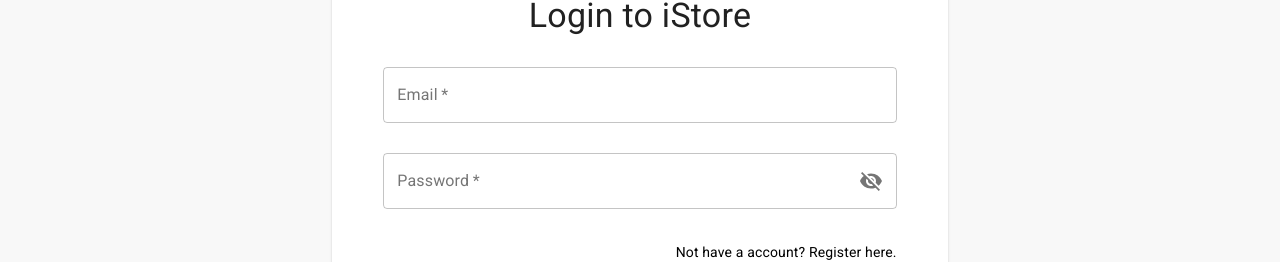
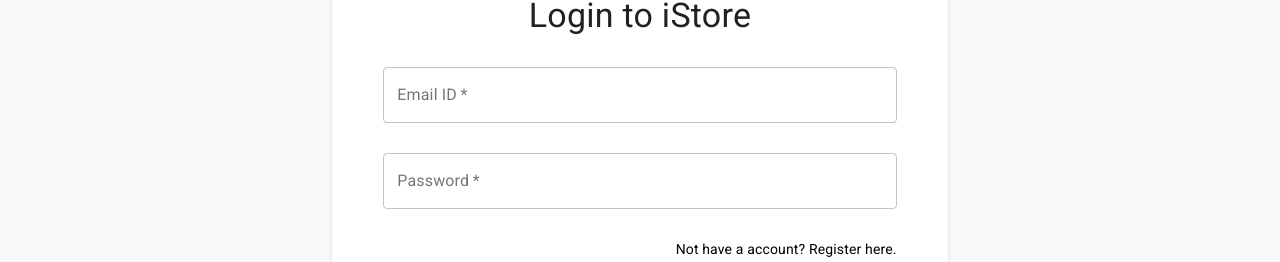
Before and after one commit to skr571999/dummy-store-website, a React (Create React App) app in the folder client/: page /login in a window 1280 px wide. Shown: the part 133-395 px from the top of the page. Built offline with nearby package versions, Linux system fonts and the light colour scheme.

Commit message:
[c] add validation in login form
- add redirect in register

```diff
--- a/client/src/pages/Login/login.container.tsx
+++ b/client/src/pages/Login/login.container.tsx
@@ -1,5 +1,6 @@
 import React, { useState } from "react";
 import { useHistory } from "react-router-dom";
+import { useForm } from "react-hook-form";
 
 import { loginUser } from "../../services/apis";
 import { AlertStatusType, LoginValues } from "../../types";
@@ -7,9 +8,8 @@
 
 const Login = () => {
   const history = useHistory();
-  const [loginValues, setLoginValues] = useState<LoginValues>({
-    email: "",
-    password: "",
+  const { handleSubmit, register, errors } = useForm<LoginValues>({
+    defaultValues: {},
   });
 
   const [alertStatus, setAlertStatus] = useState<AlertStatusType>({
@@ -18,39 +18,28 @@
     type: undefined,
   });
 
-  const handleChange = (prop: keyof LoginValues) => (
-    event: React.ChangeEvent<HTMLInputElement>
-  ) => {
-    setLoginValues({ ...loginValues, [prop]: event.target.value });
-  };
+  const handleLogin = handleSubmit(async (data) => {
+    try {
+      console.log("Values : ", data);
 
-  const handleLogin = () => {
-    (async () => {
-      try {
-        console.log("Values : ", loginValues);
-
-        const response = await loginUser(loginValues);
+      const response = await loginUser(data);
       setAlertStatus({
         message: response?.error || response.message,
         show: true,
         type: response?.error || response?.errors ? "error" : "success",
       });
+      if (response.status === "success") {
+        setTimeout(() => {
           history.push("/");
+        }, 1000);
+      }
       console.log("Response : ", response);
     } catch (error) {
       console.log("Error : ", error);
     }
-    })();
-  };
+  });
 
-  return (
-    <LoginView
-      loginValues={loginValues}
-      handleChange={handleChange}
-      handleLogin={handleLogin}
-      alertStatus={alertStatus}
-    />
-  );
+  return <LoginView {...{ register, errors, handleLogin, alertStatus }} />;
 };
 
 export default Login;
--- a/client/src/pages/Login/login.view.tsx
+++ b/client/src/pages/Login/login.view.tsx
@@ -1,5 +1,6 @@
 import React from "react";
 import { Link as RouterLink } from "react-router-dom";
+import { DeepMap, FieldError } from "react-hook-form";
 
 import {
   Box,
@@ -14,7 +15,6 @@
 import { makeStyles, Theme, createStyles } from "@material-ui/core/styles";
 import clsx from "clsx";
 
-import PasswordField from "../../components/PasswordField";
 import { AlertStatusType, LoginValues } from "../../types";
 
 const useStyles = makeStyles((theme: Theme) =>
@@ -42,18 +42,16 @@
 );
 
 interface LoginViewProps {
-  loginValues: LoginValues;
-  handleChange: (
-    prop: keyof LoginValues
-  ) => (event: React.ChangeEvent<HTMLInputElement>) => void;
+  register: (refOrValidateRule: any, validateRule?: any) => (ref: any) => void;
   handleLogin: () => void;
+  errors: DeepMap<LoginValues, FieldError>;
   alertStatus: AlertStatusType;
 }
 
 const LoginView: React.FC<LoginViewProps> = ({
-  loginValues,
-  handleChange,
+  errors,
   handleLogin,
+  register,
   alertStatus,
 }) => {
   const classes = useStyles();
@@ -74,21 +72,36 @@
 
               <Box mt="30px">
                 <TextField
-                  id="outlined-basic"
-                  label="Email"
+                  id="emailID"
+                  name="email"
+                  inputRef={register({
+                    required: "Required",
+                    pattern: {
+                      value: /^[A-Z0-9._%+-]+@[A-Z0-9.-]+\.[A-Z]{2,}$/i,
+                      message: "Invalid email address",
+                    },
+                  })}
+                  label="Email ID"
                   variant="outlined"
                   className={classes.w100}
-                  value={loginValues.email}
-                  onChange={handleChange("email")}
                   required
                 />
+                {errors.email && errors.email.message}
               </Box>
 
               <Box mt="30px">
-                <PasswordField
-                  handleChange={handleChange}
-                  password={loginValues.password}
+                <TextField
+                  fullWidth
+                  inputRef={register({
+                    required: "Required",
+                  })}
+                  label="Password"
+                  name="password"
+                  type="password"
+                  variant="outlined"
+                  required
                 />
+                {errors.password && errors.password.message}
               </Box>
 
               <Box mt="30px" className={clsx(classes.w100, classes.right)}>
@@ -102,6 +115,7 @@
                   variant="contained"
                   color="primary"
                   onClick={handleLogin}
+                  type="submit"
                 >
                   Login
                 </Button>
--- a/client/src/pages/Register/register.container.tsx
+++ b/client/src/pages/Register/register.container.tsx
@@ -1,12 +1,14 @@
 import React, { useRef, useState } from "react";
+import { useHistory } from "react-router-dom";
+import { useForm } from "react-hook-form";
 
 import RegisterView from "./register.view";
-import { useForm } from "react-hook-form";
 
 import { registerUser } from "../../services/apis";
 import { AlertStatusType, RegisterValues } from "../../types";
 
 const Register = () => {
+  const history = useHistory();
   const [alertStatus, setAlertStatus] = useState<AlertStatusType>({
     show: false,
     message: "",
@@ -30,6 +32,9 @@
           type: response?.error || response?.errors ? "error" : "success",
         });
         console.log("Response : ", response);
+        setTimeout(() => {
+          history.push("/login");
+        }, 1000);
       } catch (error) {
         console.log("Error : ", error);
       }
--- a/client/src/services/model.ts
+++ b/client/src/services/model.ts
@@ -15,6 +15,7 @@
   };
   error: string;
   errors?: [];
+  status: string;
   message: string;
 }
 
@@ -25,6 +26,7 @@
   };
   error: string;
   errors?: [];
+  status: string;
   message: string;
 }
 
```
Lines whose indentation alone changed are shown as unchanged.
